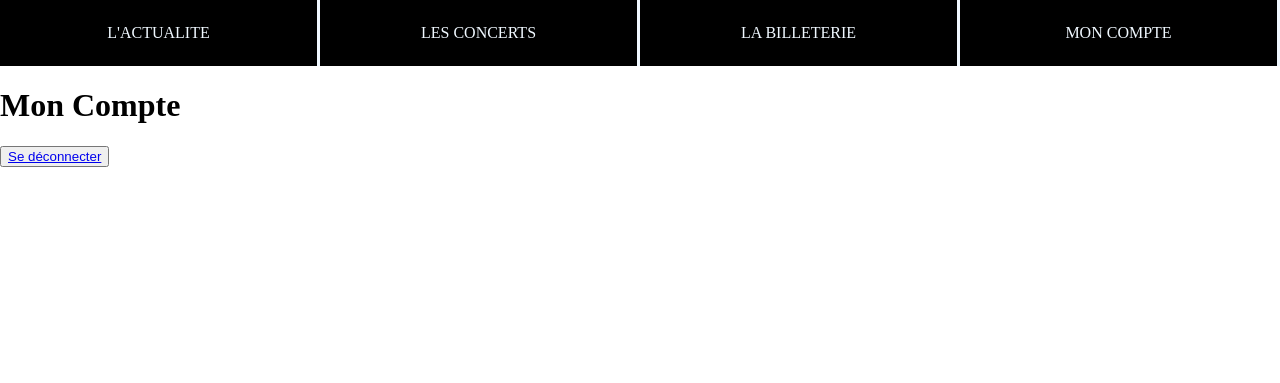
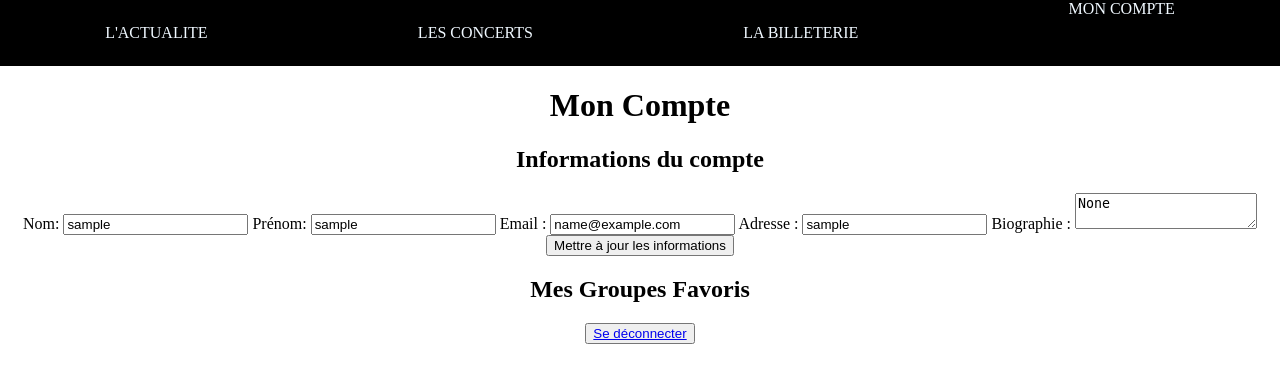
Before and after one commit to AdeleBrion/Fest-IUT, a Flask app: page /compte in a window 1280 px wide. Shown: the top 383 px of the page. Run offline with Flask 3, Linux system fonts and the light colour scheme; the visitor is signed in with stand-in values (Sample User, id 1); data that the repository does not hold is empty; parts of the project's set-up code (start-up, migrations or seed data) failed here and were passed over.

Commit message:
avancement mon compte info

```diff
--- a/site_web/models.py
+++ b/site_web/models.py
@@ -1,6 +1,6 @@
 from sqlalchemy import CheckConstraint
 from .app import db
-from flask_login import UserMixin
+from flask_login import UserMixin, current_user
 
 class Lieu(db.Model):
     __tablename__ = "LIEU"
@@ -24,6 +24,8 @@ class Spectateur(db.Model, UserMixin):
       return str(self.idSpectateur)
     def getMaxId():
         return Spectateur.query.order_by(Spectateur.idSpectateur.desc()).first().idSpectateur
+    def get_current_user_infos():
+        return Spectateur.query.filter_by(idSpectateur=current_user.idSpectateur).first()
 
 class Billet(db.Model):
     __tablename__ = "BILLET"
--- a/site_web/static/css/nav.css
+++ b/site_web/static/css/nav.css
@@ -1,36 +1,47 @@
-header{
+header {
     text-align: center;
 }
 
-body{
-    margin: 0%;
+body {
+    margin: 0;
 }
 
-nav{
+nav {
     display: flex;
-    width: 100%;
-    margin-top: 0%;
-}
-
-nav a{
-    flex-basis: 25%;
-    text-align: center;
-    padding-top: 3vh;
-    padding-bottom: 3vh;
-    border-right: aliceblue solid;
-    color: aliceblue;
+    justify-content: space-around;
     background-color: black;
-}
-
-nav a{
-    text-decoration: none;
     color: aliceblue;
 }
 
-#last{
-    border-right: transparent;
+nav a {
+    text-decoration: none;
+    color: aliceblue;
+    padding: 3vh 0;
 }
 
-.active{
-    background-color: gray;
+.dropdown {
+    position: relative;
 }
+
+.dropdown-content {
+    display: none;
+    position: absolute;
+    background-color: #f9f9f9;
+    min-width: 160px;
+    box-shadow: 0px 8px 16px 0px rgba(0,0,0,0.2);
+    padding: 12px 16px;
+    z-index: 1;
+    color: black;
+    top: 100%;
+    left: 0;
+}
+
+.dropdown-content a {
+    color: black;
+    text-decoration: none;
+    display: block;
+}
+
+.dropdown:hover .dropdown-content {
+    display: block;
+}
--- a/site_web/templates/compte.html
+++ b/site_web/templates/compte.html
@@ -5,5 +5,36 @@
 {% include "nav.html" %}
 {% block main %}
 <h1>Mon Compte</h1>
+<section>
+    <h2>Informations du compte</h2>
+    <form action="{{ url_for('update_account') }}" method="post">
+        <label for="nom">Nom:</label>
+        <input type="text" id="username" name="username" value= "{{ spectateur.nomSpectateur }}">
+        <label for="prenom">Prénom:</label>
+        <input type="text" id="username" name="username" value= "{{ spectateur.prenom}}">
+        <label for="email">Email :</label>
+        <input type="email" id="email" name="email" value="{{ spectateur.email }}">
+        <label for ="addresses">Adresse :</label>
+        <input type="text" id="adresse" name="adresse" value="{{ spectateur.adresse }}">
+        <label for="Biographie">Biographie :</label>
+        <textarea id="biographie" name="biographie">{{ spectateur.infoAnnexes }}</textarea>
+        <input type="submit" value="Mettre à jour les informations">
+    </form>
+</section>
+<section>
+    <h2>Mes Groupes Favoris</h2>
+    <div class="concert">
+        {% for groupe in groupes %}
+        <div class="unConcert">
+            <div class="concert_info">
+                <h3>{{ groupe.nomGroupe }}</h3>
+                <p>{{ groupe.style.nomStyle }}</p>
+                <p>{{ groupe.paysOrigine }}</p>
+            </div>
+        </div>
+        {% endfor %}
+</section>
+
 <button><a href="{{ url_for('logout') }}">Se déconnecter</a></button>
+<h2></h2>
 {% endblock %}
--- a/site_web/templates/nav.html
+++ b/site_web/templates/nav.html
@@ -4,9 +4,15 @@
         <a href="{{ url_for('concerts')}}">LES CONCERTS</a>
         <a href="{{ url_for('billeterie')}}">LA BILLETERIE</a>
         {% if current_user.is_authenticated %}
-            <a href="{{ url_for('compte') }}">MON COMPTE</a>
+            <div class="dropdown">
+                <a href="{{ url_for('compte') }}">MON COMPTE</a>
+                <div class="dropdown-content">
+                    <a href="">Mes Informations</a>
+                    <a href="">Mes Concerts</a>
+                    <a href="">Mes Billets</a>
+                </div>
+            </div>
         {% else %}
             <a href="{{ url_for('login') }}">CONNEXION</a>
         {% endif %}
     </nav>
-</header>
--- a/site_web/views.py
+++ b/site_web/views.py
@@ -87,7 +87,7 @@ class InscriptionForm(FlaskForm):
 @app.route('/compte')
 @login_required
 def compte():
-    return render_template('compte.html', title ="Mon compte")
+    return render_template('compte.html', title ="Mon compte", spectateur = Spectateur.get_current_user_infos())
 
 
 @app.route('/inscription')
@@ -128,6 +128,21 @@ def concerts():
     return render_template('concerts.html',styles = Style.query.all())
 
 
+@app.route('/update_compte', methods=['POST'])
+@login_required
+def update_account():
+    form = UpdateAccountForm()
+    if form.validate_on_submit():
+        current_user.username = form.username.data
+        current_user.email = form.email.data
+        if form.password.data:
+            m = sha256()
+            m.update(form.password.data.encode())
+            current_user.password = m.hexdigest()
+        db.session.commit()
+        return redirect(url_for('compte'))
+    return redirect(url_for('compte'))
+
 @app.route('/concerts/<string:style>')
 def concerts_style(style):
     style_trouve = Style.query.filter(Style.nomStyle == style).first()
```
